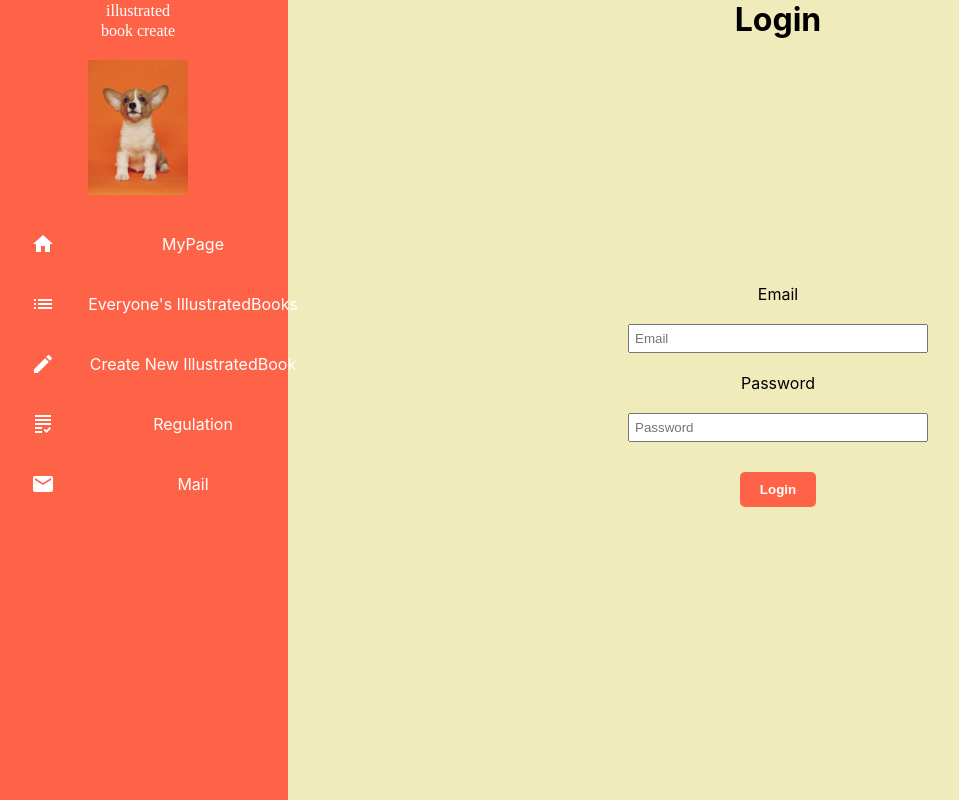
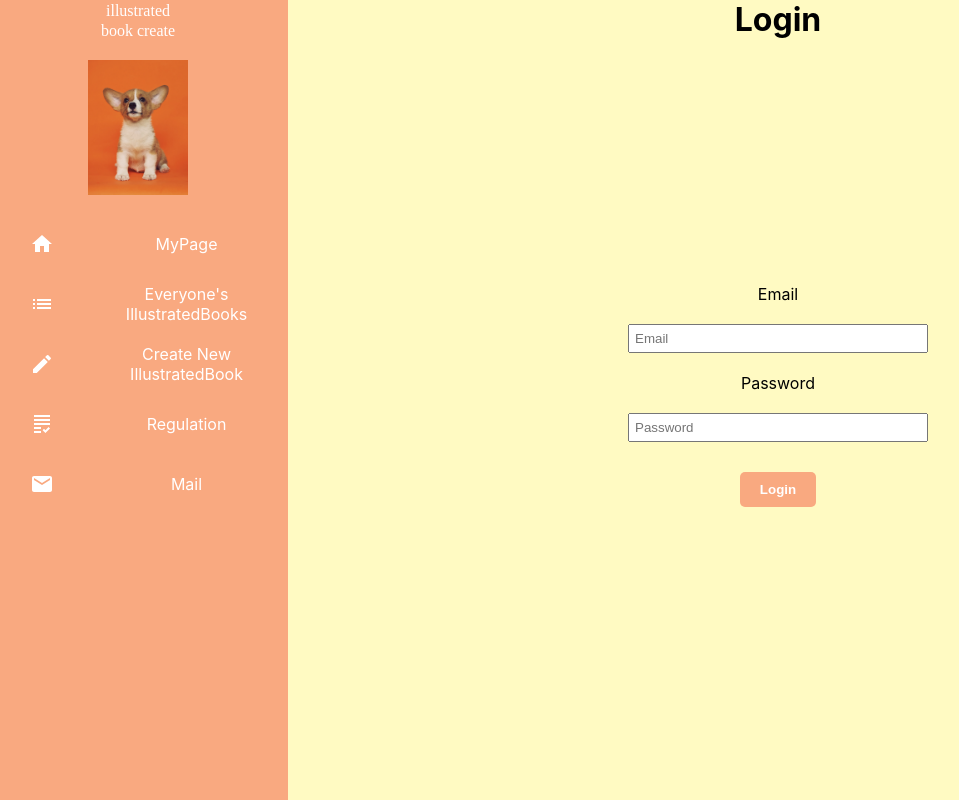
Before and after one commit to furukoshi12/zukan-create, a React (Create React App) app in the folder zukan_create_frontend/: page /login in a window 1280 px wide. Shown: the whole page, without its empty margins (12-971 px from the left). Built offline with nearby package versions, Linux system fonts and the light colour scheme; a web font is replaced by a local one; what axios-case-converter would draw is missing.

Commit message:
sidebar関連コンポーネントをまとめたことによるimportの変更

```diff
--- a/zukan_create_frontend/src/App.css
+++ b/zukan_create_frontend/src/App.css
@@ -1,7 +1,7 @@
 html, body, #root {
   height: 100%;
   margin: 0;
-  background-color: #F0EBBB;
+  background-color: #fffac2;
 }
 
 @font-face {
@@ -50,7 +50,7 @@ ul li {
 
 .top-logo {
   font-family: 'MochiyPopOne';
-  color: tomato;
+  color: #f9a980;
   float: left;
   margin: 10px;
 }
@@ -74,7 +74,7 @@ ul li {
   margin: 10px;
   padding: 10px 20px;
   color: white;
-  background-color: tomato;
+  background-color: #f9a980;
   border-radius: 5px;
   border: none;
   font-weight: bold;
@@ -95,7 +95,7 @@ h1 {
   height: 100%;
   width: 40%;
   max-width: 300px;
-  background-color: tomato;
+  background-color: #f9a980;
   flex: 0 0 25%;
   float: left;
   text-align: center;
@@ -107,11 +107,10 @@ h1 {
 }
 
 .SidebarList #active{
-  background-color: rgb(255, 71, 71);
+  background-color: #f69679;
 }
 
 .SidebarList .row {
-  width: 100%;
   height: 60px;
   display: flex;
   color: white;
@@ -121,8 +120,7 @@ h1 {
 
 .SidebarList .row:hover {
   cursor: pointer;
-  width: 100%;
-  background-color: rgb(255, 71, 71);
+  background-color: #f69679;
 }
 
 .row #icon {
--- a/zukan_create_frontend/src/components/IllustratedBooks.jsx
+++ b/zukan_create_frontend/src/components/IllustratedBooks.jsx
@@ -1,5 +1,5 @@
 import React, { useEffect, useState } from 'react'
-import Sidebar from './Sidebar'
+import Sidebar from './sidebar/Sidebar'
 import client from '../lib/api/client'
 import LikeButton from './LikeButton';
 
--- a/zukan_create_frontend/src/components/LoginForm.jsx
+++ b/zukan_create_frontend/src/components/LoginForm.jsx
@@ -1,6 +1,6 @@
 import React, { useState } from 'react'
 import client from '../lib/api/client'
-import Sidebar from './Sidebar';
+import Sidebar from './sidebar/Sidebar';
 import { useNavigate } from 'react-router-dom';
 
 function LoginForm() {
--- a/zukan_create_frontend/src/components/MyPage.jsx
+++ b/zukan_create_frontend/src/components/MyPage.jsx
@@ -1,5 +1,5 @@
 import React, { useState, useEffect } from 'react';
-import Sidebar from './Sidebar';
+import Sidebar from './sidebar/Sidebar';
 import MyIllustratedBooks from './MyIllustratedBooks';
 import Likes from './Likes';
 import client from '../lib/api/client';
--- a/zukan_create_frontend/src/components/SignUp.jsx
+++ b/zukan_create_frontend/src/components/SignUp.jsx
@@ -1,5 +1,5 @@
 import React, { useState } from 'react'
-import Sidebar from './Sidebar'
+import Sidebar from './sidebar/Sidebar'
 import client from '../lib/api/client';
 import { useNavigate } from 'react-router-dom';
 
```
